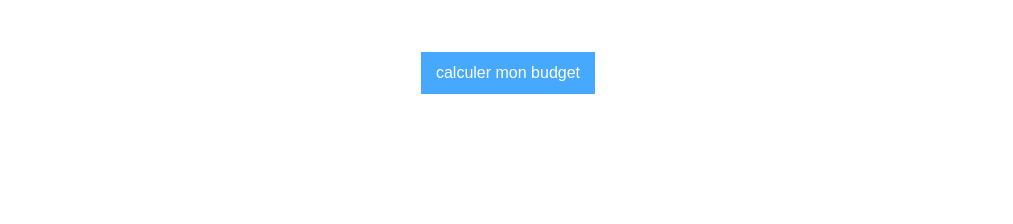
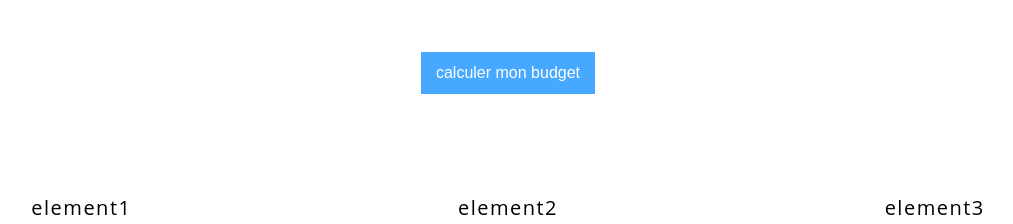
Before and after one commit to nheudron/CalculerMonEvent, a PHP site: page / in a window 1280 px wide. Shown: the part 576-800 px from the top of the page, without its empty margins (132-1145 px from the left). Run offline with PHP 8.4, Linux system fonts and the light colour scheme.

Commit message:
footer home page

```diff
--- a/_notes/dwsync.xml
+++ b/_notes/dwsync.xml
@@ -2,6 +2,6 @@
 <dwsync>
 <file name="index.php" server="ftp-coach-evenements.alwaysdata.net//" local="3676626525" remote="3676619460" Dst="-1" />
 <file name="db_connexion.php" server="ftp-coach-evenements.alwaysdata.net//www/" local="132386091227598923" remote="132387735600000000" Dst="2" />
-<file name="main.css" server="ftp-coach-evenements.alwaysdata.net//www/" local="132387839077712019" remote="132387766800000000" Dst="2" />
-<file name="index.php" server="ftp-coach-evenements.alwaysdata.net//www/" local="132387838695004641" remote="132387766800000000" Dst="2" />
+<file name="main.css" server="ftp-coach-evenements.alwaysdata.net//www/" local="132387844441942509" remote="132387772200000000" Dst="2" />
+<file name="index.php" server="ftp-coach-evenements.alwaysdata.net//www/" local="132387842566359841" remote="132387770400000000" Dst="2" />
 </dwsync>
--- a/index.php
+++ b/index.php
@@ -22,9 +22,9 @@
 	</main>
 
 	<footer>
-		<div></div>
-		<div></div>
-		<div></div>
+		<div>element1</div>
+		<div>element2</div>
+		<div>element3</div>
 	</footer>
 <body>
 </body>
--- a/main.css
+++ b/main.css
@@ -42,6 +42,10 @@ button {
   display: inline-block;
   font-size: 16px;
   cursor: pointer;
+}
+
+button:hover {
+  background-color: #A2D3FF;
 }
 
 header h1{
@@ -89,5 +93,11 @@ header h2{
 
 footer{
 	display: flex;
-	flex-wrap: wrap;
+	position: absolute;
+	bottom: 0px;
+	width: 100%;
 }
+footer div{
+	width: 100%;
+	text-align: center;
+}
```
